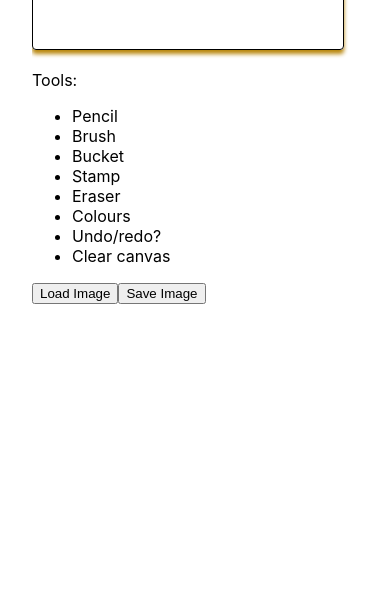
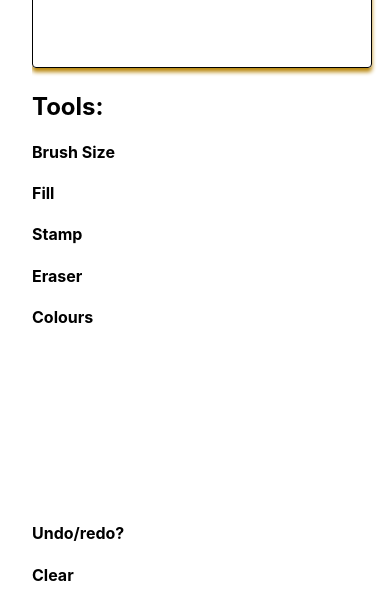
Before and after one commit to mcgregor-studio/christopher-mcgregor-capstone, a React (Create React App) app in the folder client/: page / in a window 390 px wide. Shown: the part 251-856 px from the top of the page. Built offline with nearby package versions, Linux system fonts and the light colour scheme.

Commit message:
Client code written to add clear canvas and resize functionality

```diff
--- a/client/src/components/Canvas/Canvas.js
+++ b/client/src/components/Canvas/Canvas.js
@@ -1,7 +1,7 @@
 import React, { useRef, useEffect, useState } from "react";
 import "./Canvas.scss";
 
-export default function Canvas() {
+export default function Canvas(props) {
   //Setting initial state and reference for canvas
   const canvasRef = useRef(null);
   const ctxRef = useRef(null);
@@ -13,40 +13,39 @@ export default function Canvas() {
   useEffect(() => {
     const canvas = canvasRef.current;
     const ctx = canvas.getContext("2d");
+
     ctx.canvas.width = window.innerWidth - 80;
     ctx.canvas.height = window.innerWidth / 2;
     ctx.lineCap = "round";
     ctx.lineJoin = "round";
     ctx.strokeStyle = strokeStyle;
     ctx.lineWidth = lineWidth;
+    ctx.imageSmoothingEnabled = false;
     ctxRef.current = ctx;
   }, [strokeStyle, lineWidth]);
 
-  //Window event listener
-  const resizeCanvas = () => {
+  //Get mouse location
+  let mx = 0;
+  let my = 0;
+  console.log(mx)
+  console.log(my)
+  const getMouse = (event) => {
     const canvas = canvasRef.current;
-    const ctx = ctxRef.current;
-    canvas.width = window.innerWidth - 80;
-    canvas.height = window.innerWidth / 2;
-    let oldCanvas = canvas.toDataURL("image/png");
-    let img = new Image();
-    img.src = oldCanvas;
-    img.onload = () => {
-      ctx.drawImage(img, 0, 0);
-    };
+    mx = event.clientX - canvas.offsetLeft;
+    my = event.clientY - canvas.offsetTop;
   };
-
-  window.addEventListener("resize", resizeCanvas);
 
   //Start drawing function
   const startDraw = (event) => {
+    getMouse(event)
     ctxRef.current.beginPath();
-    ctxRef.current.moveTo(event.nativeEvent.offsetX, event.nativeEvent.offsetY);
+    ctxRef.current.moveTo(mx, my);
     setIsDrawing(true);
   };
 
   //End drawing function
-  const endDraw = () => {
+  const endDraw = (event) => {
+    getMouse(event)
     ctxRef.current.closePath();
     setIsDrawing(false);
   };
@@ -56,9 +55,17 @@ export default function Canvas() {
     if (!isDrawing) {
       return;
     }
-    ctxRef.current.lineTo(event.nativeEvent.offsetX, event.nativeEvent.offsetY);
+    getMouse(event);
+    ctxRef.current.lineTo(mx, my);
     ctxRef.current.stroke();
   };
+
+  //Clear canvas check
+  if (props.clearCanvas) {
+    const canvas = canvasRef.current;
+    const ctx = ctxRef.current;
+    ctx.clearRect(0, 0, canvas.width, canvas.height);
+  }
 
   //Render component with all mouse events and references
   return (
--- a/client/src/components/Canvas/Canvas.scss
+++ b/client/src/components/Canvas/Canvas.scss
@@ -1,7 +1,9 @@
 .homepage {
     &__canvas {
+        width: calc(100% - 3.25rem);
         border: 0.0625rem solid black;
         border-radius: 0.25rem;
         box-shadow: 0 0.25rem 0.25rem darkgoldenrod;
+        image-rendering: pixelated;
     }
 }
--- a/client/src/components/Main/Main.js
+++ b/client/src/components/Main/Main.js
@@ -8,6 +8,7 @@ export default class Main extends React.Component {
   state = {
     loadImage: false,
     saveImage: false,
+    clearCanvas: false
   };
 
   render() {
@@ -19,11 +20,16 @@ export default class Main extends React.Component {
       this.setState({ saveImage: true });
     };
 
-    let { loadImage, saveImage } = this.state;
+    const handleClearCanvas = () => {
+      this.setState({clearCanvas: true});
+    };
+
+    let { loadImage, saveImage, clearCanvas } = this.state;
     return (
       <section className="homepage">
-        <Canvas loadImage={loadImage} saveImage={saveImage} />
-        <PaintTools />
+        <Canvas loadImage={loadImage} saveImage={saveImage} clearCanvas={clearCanvas} />
+        <PaintTools
+        clearCanvas={handleClearCanvas}/>
         <div>
           <Button
             onClick={handleLoadImage}
--- a/client/src/components/PaintTools/PaintTools.js
+++ b/client/src/components/PaintTools/PaintTools.js
@@ -1,25 +1,23 @@
 import React from "react";
 
-export default function PaintTools() {
+export default function PaintTools(props) {
 
-  const clearCanvas = () => {
-
-  }
 
   return (
-  <section className="paint-tools">
-    <div>
-      <p>Tools:</p>
-      <ul>
-        <li>Pencil</li>
-        <li>Brush</li>
-        <li>Bucket</li>
-        <li>Stamp</li>
-        <li>Eraser</li>
-        <li>Colours</li>
-        <li>Undo/redo?</li>
-        <li onClick={clearCanvas}>Clear canvas</li>
-      </ul>
-    </div>
-  </section>);
+    <section className="paint-tools">
+      <div>
+        <h2>Tools:</h2>
+        <h4 className="paint-tools__label">Brush Size</h4>
+        <h4 className="paint-tools__label">Fill</h4>
+        <h4 className="paint-tools__label">Stamp</h4>
+        <h4 className="paint-tools__label">Eraser</h4>
+        <h4 className="paint-tools__label">Colours</h4>
+        <canvas className="paint-tools__colors"></canvas>
+        <h4 className="paint-tools__label">Undo/redo?</h4>
+        <h4 className="paint-tools__label" onClick={props.clearCanvas}>
+          Clear
+        </h4>
+      </div>
+    </section>
+  );
 }
```
